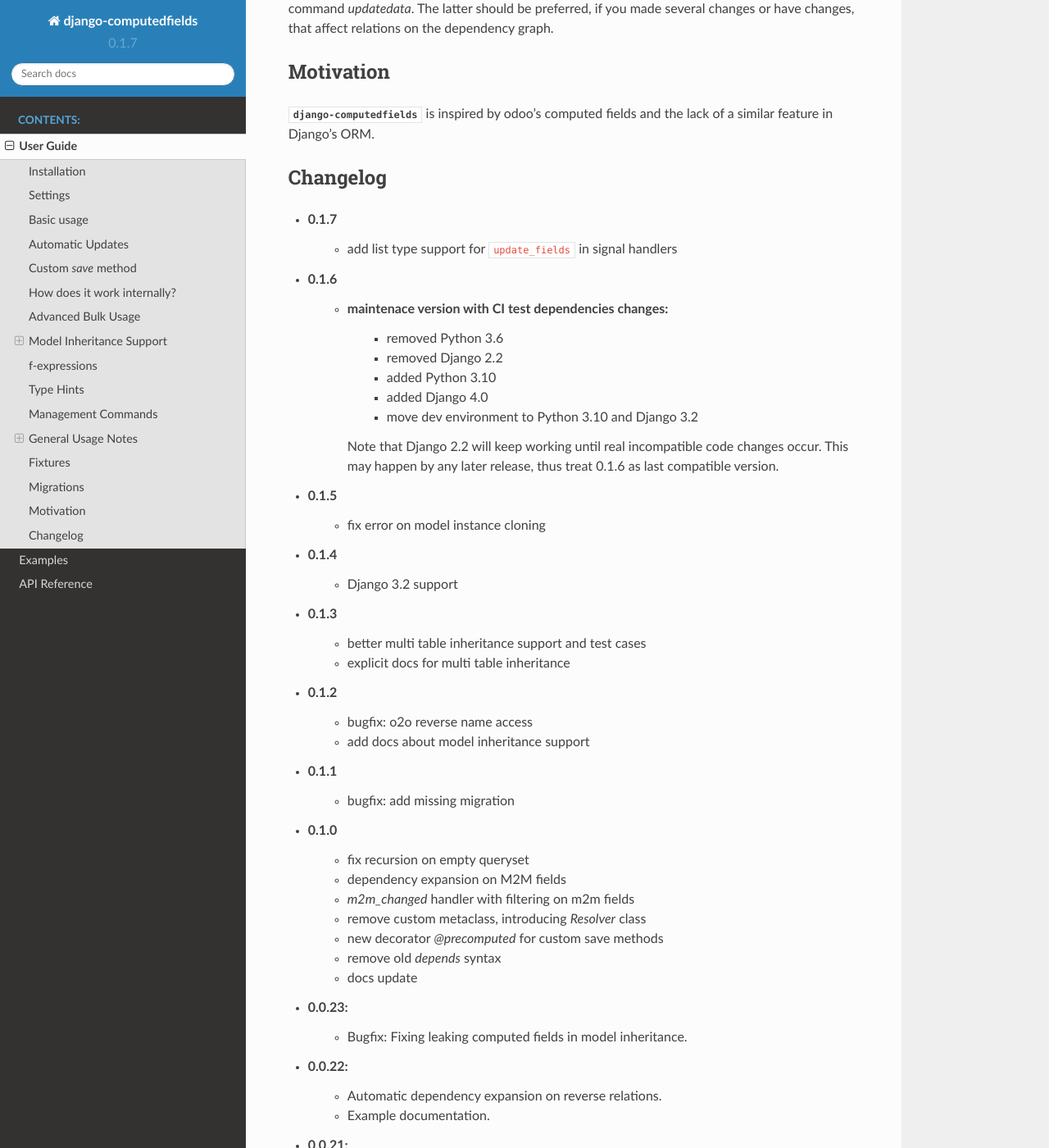
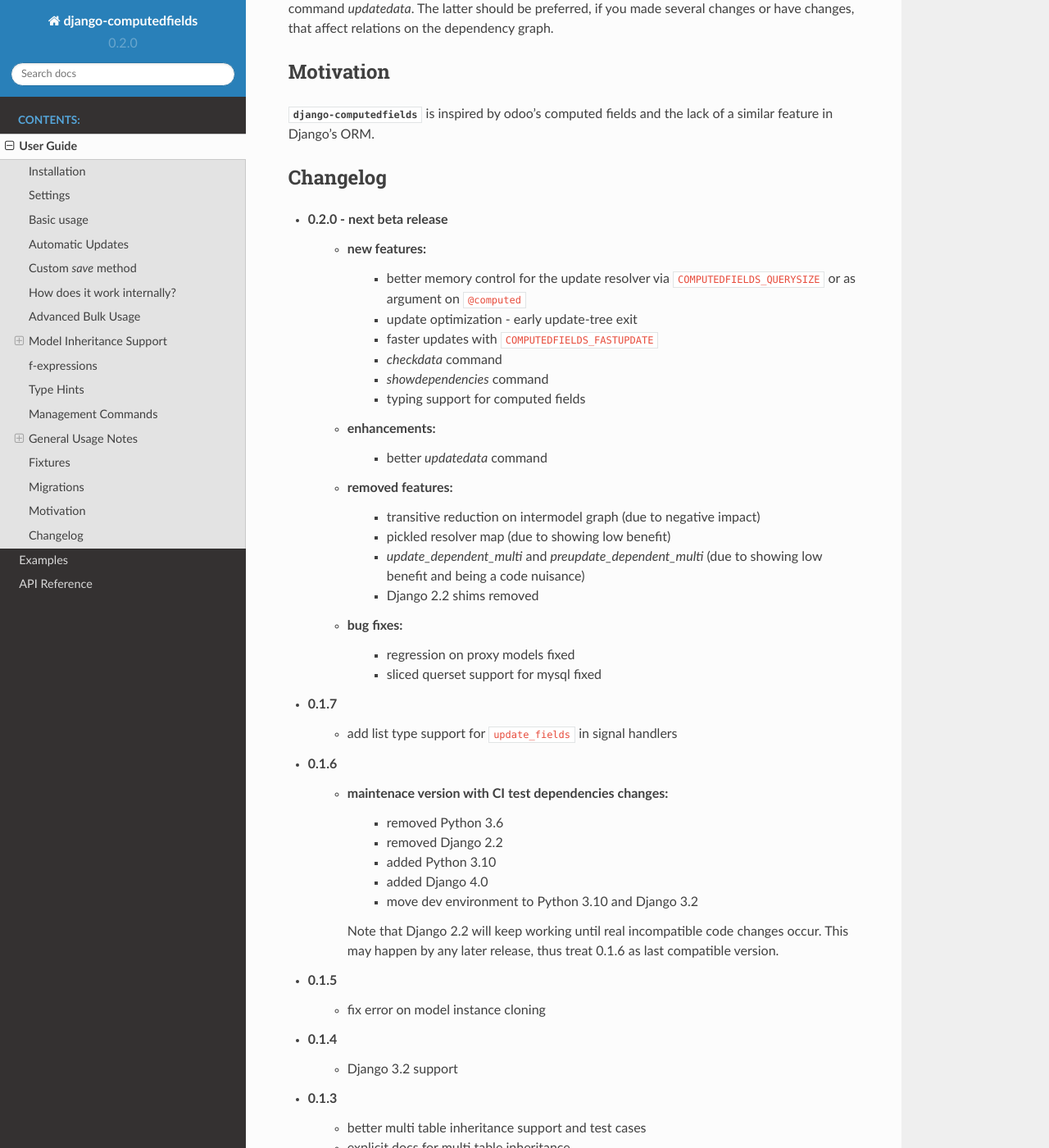
Before and after one commit to netzkolchose/django-computedfields, a Sphinx documentation site: the page built from docs/manual.rst, in a window 1280 px wide and 1400 px high, scrolled down 12573 px. Shown: the whole window at 82% size. Built offline with Sphinx 7.4.7 and the Read the Docs theme 2.0.0, drawn with Linux system fonts in a browser that asks for light colours; the version number is read from the project's files by our own code.

```diff
--- a/computedfields/__init__.py
+++ b/computedfields/__init__.py
@@ -1 +1 @@
-__version__ = '0.1.7'
+__version__ = '0.2.0'
--- a/docs/manual.rst
+++ b/docs/manual.rst
@@ -584,6 +584,31 @@ a similar feature in Django's ORM.
 
 Changelog
 ---------
+- 0.2.0 - next beta release
+    - new features:
+        - better memory control for the update resolver via
+          ``COMPUTEDFIELDS_QUERYSIZE`` or as argument on ``@computed``
+        - update optimization - early update-tree exit
+        - faster updates with ``COMPUTEDFIELDS_FASTUPDATE``
+        - `checkdata` command
+        - `showdependencies` command
+        - typing support for computed fields
+
+    - enhancements:
+        - better `updatedata` command
+
+    - removed features:
+        - transitive reduction on intermodel graph (due to negative impact)
+        - pickled resolver map (due to showing low benefit)
+        - `update_dependent_multi` and `preupdate_dependent_multi`
+          (due to showing low benefit and being a code nuisance)
+        - Django 2.2 shims removed
+
+    - bug fixes:
+        - regression on proxy models fixed
+        - sliced querset support for mysql fixed
+
+
 - 0.1.7
     - add list type support for ``update_fields`` in signal handlers
 - 0.1.6
--- a/setup.py
+++ b/setup.py
@@ -28,7 +28,7 @@ setup(
     author='netzkolchose',
     author_email='j.breitbart@netzkolchose.de',
     url='https://github.com/netzkolchose/django-computedfields',
-    download_url='https://github.com/netzkolchose/django-computedfields/archive/0.1.7.tar.gz',
+    download_url='https://github.com/netzkolchose/django-computedfields/archive/0.2.0.tar.gz',
     keywords=['django', 'method', 'decorator', 'autoupdate', 'persistent', 'field'],
     classifiers=[
         'Development Status :: 4 - Beta',
```
Also changed, not shown: README.md (+24 -0 lines).
